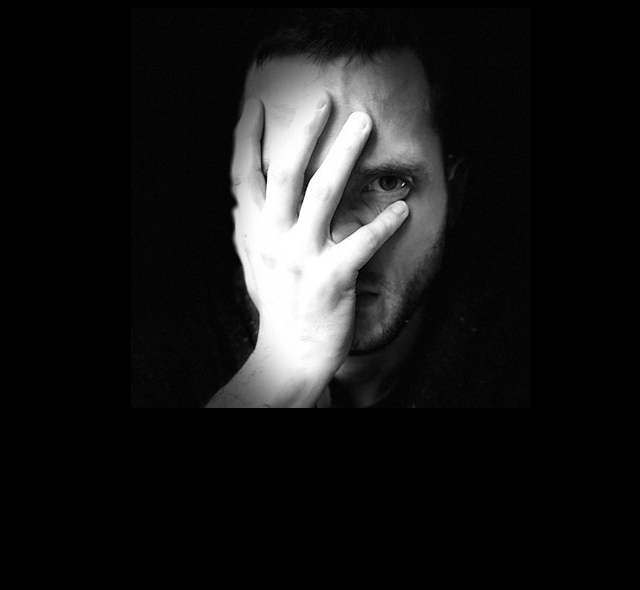
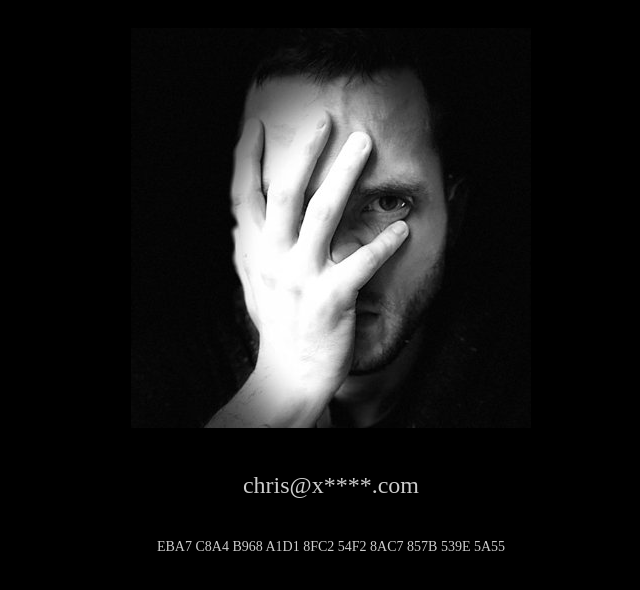
Before and after one commit to xbuzz/xbuzz.github.io, a plain HTML site: page index.html in a window 1280 px wide. Shown: the whole page, without its empty margins (309-949 px from the left). Drawn offline with Linux system fonts and the light colour scheme.

Commit message:
feat: add email and pub gpg fingerprint

```diff
--- a/index.html
+++ b/index.html
@@ -8,15 +8,22 @@
     <style>
       body {
         background-color: #000;
+        color: #ccc;
         text-align: center;
       }
       img {
+        margin-top: 20px;
         max-height: 100%;
         max-width: 100%;
       }
+      .e, .k { padding: 20px 0; }
+      .e { font-size: 24px; margin-top: 20px; }
+      .k { font-size: 14px; }
     </style>
   </head>
   <body>
-    <img src="me.jpg">
+    <div><img src="me.jpg"></div>
+    <div class="e">chris@x****.com</div>
+    <div class="k">EBA7 C8A4 B968 A1D1 8FC2 54F2 8AC7 857B 539E 5A55</div>
   </body>
 </html>
```
